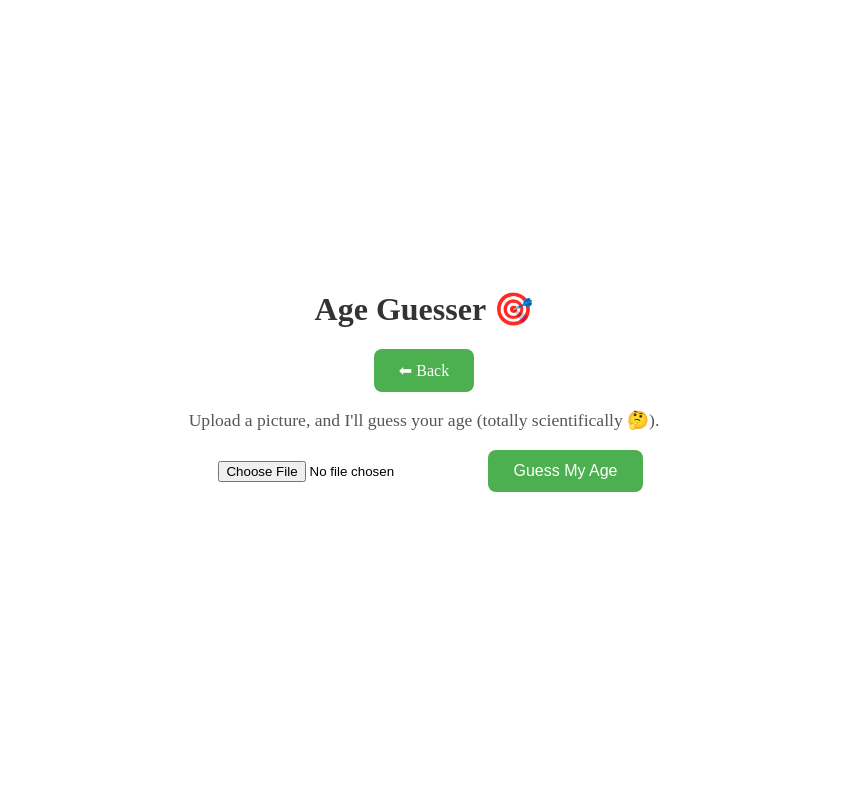
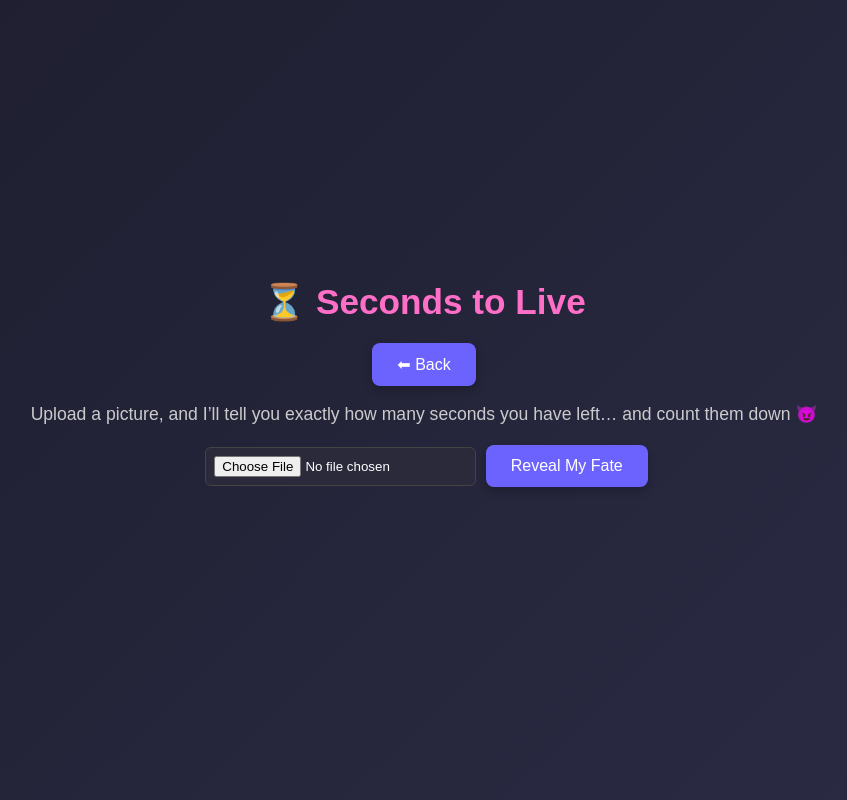
Before and after one commit to ajay-m-arul05/sabo, a Flask app: page /ageguesser in a window 1280 px wide. Shown: the whole page, without its empty margins (216-1063 px from the left). Run offline with Flask 3, Linux system fonts and the light colour scheme; parts of the project's set-up code (start-up, migrations or seed data) failed here and were passed over.

Commit message:
ui unfinished commit

```diff
--- a/app.py
+++ b/app.py
@@ -2,8 +2,10 @@ import os
 import random
 from flask import Flask, render_template, request, jsonify
 from dotenv import load_dotenv
-import openai
 from datetime import datetime, timedelta
+from groq import Groq  # ✅ New import for Groq
+from livereload import Server
+
 
 
 # Load environment variables from .env
@@ -13,8 +15,20 @@ app = Flask(__name__)
 app.config['UPLOAD_FOLDER'] = 'static/uploads'
 os.makedirs(app.config['UPLOAD_FOLDER'], exist_ok=True)
 
-# OpenAI API Key
-openai.api_key = os.getenv("OPENAI_API_KEY")
+# Groq API Key
+groq_client = Groq(api_key=os.getenv("GROQ_API_KEY"))
+
+
+#reload#
+if __name__ == '__main__':
+    from livereload import Server
+
+    server = Server(app.wsgi_app)
+    server.watch('templates/*.html')   # watch HTML changes
+    server.watch('static/css/*.css')   # watch CSS changes
+    server.watch('static/js/*.js')     # watch JS changes
+    server.serve(port=5000, host='127.0.0.1', debug=True)
+
 
 # -----------------
 # Routes for pages
@@ -48,29 +62,25 @@ def wonkycal():
         except ValueError:
             return render_template('wonkycal.html', error="Invalid date/time format!")
 
-        # Calculate next day
-        next_day = current_dt + timedelta(days=1)
-        seconds_remaining = int((next_day - current_dt).total_seconds())
+
+        # Calculate next midnight
+        next_midnight = datetime(current_dt.year, current_dt.month, current_dt.day) + timedelta(days=1)
+        seconds_remaining = int((next_midnight - current_dt).total_seconds())
+
+
 
         return render_template(
             'wonkycal.html',
             current_dt=current_dt.strftime("%Y-%m-%d %H:%M"),
-            next_day=next_day.strftime("%Y-%m-%d %H:%M"),
+            next_midnight=next_midnight.strftime("%Y-%m-%d %H:%M"),
             seconds_remaining=seconds_remaining
         )
     return render_template('wonkycal.html')
 
 
 # -----------------
-# API: Sabogpt chatbot
+# API: Sabogpt chatbot (Groq version)
 # -----------------
-from openai import OpenAI
-from flask import Flask, request, jsonify
-
-
-client = OpenAI()
-
-# Sabogpt
 @app.route('/api/sabogpt', methods=['POST'])
 def sabogpt_api():
     user_message = request.json.get("message", "")
@@ -78,38 +88,46 @@ def sabogpt_api():
         return jsonify({"reply": "Say something first!"})
 
     try:
-        response = client.chat.completions.create(
-            model="gpt-3.5-turbo",
+        response = groq_client.chat.completions.create(
+            model="llama3-70b-8192",  # ✅ Groq free model
             messages=[
                 {
                     "role": "system",
-                    "content": "You are Sabogpt, we are in a hackathon and we need to sabotage each other's projects so give sarcastic roasts and ways to mess up others' projects, keep answers under 100 words."
+                    "content": (
+                        "roast the heck out of the user's project idea, first.,then "
+                       "give a short three line, funny, and absurd reply to the user's project idea, "
+                       "and then give a short three line, funny, and absurd reply to the user's project idea, "
+                       "make it short"
+                       "no need to specify the roasting part, just roast the heck out of the user's project idea, first.,then "
+                    )
                 },
                 {"role": "user", "content": user_message}
-            ]
+            ],
+            temperature=0.9
         )
         return jsonify({"reply": response.choices[0].message.content})
     except Exception as e:
         return jsonify({"reply": f"Error: {str(e)}"})
 
-
-# Life Advices
+# -----------------
+# API: Life Advices (Groq version)
+# -----------------
 @app.route('/api/life-advices', methods=['GET'])
 def life_advices_api():
     try:
-        response = client.chat.completions.create(
-            model="gpt-3.5-turbo",
+        response = groq_client.chat.completions.create(
+            model="llama3-70b-8192",
             messages=[
                 {
                     "role": "system",
-                    "content": "Give one short, funny, or absurd life advice."
+                    "content": "Give one short, funny, and absurd advice based on science."
                 }
-            ]
+            ],
+            temperature=0.8
         )
         return jsonify({"advice": response.choices[0].message.content})
     except Exception as e:
         return jsonify({"advice": f"Error: {str(e)}"})
-
 
 # -----------------
 # API: Age Guesser (random age)
@@ -128,9 +146,13 @@ def guess_age():
     file.save(filepath)
 
     # Random age
-    guessed_age = random.randint(1, 100)
+    guessed_age = random.randint(100, 99999)
 
-    return jsonify({"age": guessed_age, "photo_url": f"/{filepath}"})
+    return jsonify({
+    "you have": f"{guessed_age} seconds to live",
+    "photo_url": f"/{filepath}"
+})
+
 
 # -----------------
 # API: WonkyCal (next date + seconds left)
@@ -138,13 +160,17 @@ def guess_age():
 @app.route('/api/wonkycal', methods=['GET'])
 def wonkycal_api():
     now = datetime.now()
-    next_day = now + timedelta(days=1)
-    seconds_left = int((next_day - now).total_seconds())
+
+    # Calculate next midnight
+    next_midnight = datetime(current_dt.year, current_dt.month, current_dt.day) + timedelta(days=1)
+    seconds_remaining = int((next_midnight - current_dt).total_seconds())
+
+
 
     return jsonify({
         "current_datetime": now.strftime("%Y-%m-%d %H:%M:%S"),
-        "next_datetime": next_day.strftime("%Y-%m-%d %H:%M:%S"),
-        "seconds_left": seconds_left
+        "next_datetime": next_midnight.strftime("%Y-%m-%d %H:%M:%S"),
+        "seconds_left": seconds_remaining
     })
 
 # -----------------
--- a/static/css/styles.css
+++ b/static/css/styles.css
@@ -5,17 +5,23 @@ body {
     align-items: center;
     min-height: 100vh;
     margin: 0;
+    font-family: 'Poppins', sans-serif;
+    background: linear-gradient(135deg, #1e1e2f, #2b2b45);
+    color: #fff;
 }
 
 h1 {
-    color: #333;
+    color: #ff6ec7;
     margin-top: 20px;
+    margin-bottom: 20px;
     text-align: center;
+    font-size: 2.2em;
 }
 
 p {
-    color: #555;
+    color: #ddd;
     font-size: 1.1em;
+    opacity: 0.9;
 }
 
 .button-container {
@@ -28,42 +34,61 @@ p {
 
 .tool-btn, .back-btn, button {
     padding: 12px 25px;
-    background-color: #4CAF50;
+    background-color: #6c63ff;
     color: white;
     text-decoration: none;
     border-radius: 8px;
     border: none;
     font-size: 16px;
     cursor: pointer;
+    transition: all 0.3s ease;
+    box-shadow: 0px 4px 10px rgba(0,0,0,0.2);
 }
 
 .tool-btn:hover, .back-btn:hover, button:hover {
-    background-color: #45a049;
+    background-color: #5848d9;
+    transform: translateY(-2px);
 }
 
 .chat-container {
     max-width: 500px;
     margin: 30px auto;
-    background: white;
+    background: rgba(255, 255, 255, 0.05);
     padding: 15px;
-    border-radius: 8px;
-    box-shadow: 0 0 5px rgba(0,0,0,0.1);
+    border-radius: 10px;
+    box-shadow: 0px 4px 15px rgba(0,0,0,0.3);
 }
 
 #chat-box {
     height: 300px;
     overflow-y: auto;
-    border: 1px solid #ddd;
+    border: none;
     padding: 10px;
     margin-bottom: 10px;
-    background: #fafafa;
+    background: rgba(255, 255, 255, 0.07);
+    border-radius: 8px;
+    color: #fff;
 }
 
 input[type="text"], input[type="file"] {
     padding: 8px;
     margin: 5px;
+    border-radius: 6px;
+    border: 1px solid #444;
+    background: #2a2a3b;
+    color: white;
 }
 
 img {
-    border-radius: 5px;
+    border-radius: 8px;
+    box-shadow: 0px 4px 15px rgba(0,0,0,0.4);
 }
+
+/* Smooth fade-in animation */
+@keyframes fadeIn {
+    from { opacity: 0; transform: translateY(10px); }
+    to { opacity: 1; transform: translateY(0); }
+}
+body, h1, p, .tool-btn, .back-btn, button, .chat-container, #chat-box {
+    animation: fadeIn 0.9s ease-out;
+}
--- a/templates/ageguesser.html
+++ b/templates/ageguesser.html
@@ -1,20 +1,20 @@
 <!DOCTYPE html>
 <html>
 <head>
-    <title>Age Guesser</title>
+    <title>Seconds to Live ⏳</title>
     <link rel="stylesheet" href="{{ url_for('static', filename='css/styles.css') }}">
 </head>
 <body>
-    <h1>Age Guesser 🎯</h1>
+    <h1>⏳ Seconds to Live</h1>
     <a href="/" class="back-btn">⬅ Back</a>
-    <p>Upload a picture, and I'll guess your age (totally scientifically 🤔).</p>
+    <p>Upload a picture, and I’ll tell you exactly how many seconds you have left… and count them down 😈</p>
 
     <form id="age-form" enctype="multipart/form-data">
         <input type="file" name="photo" accept="image/*" required>
-        <button type="submit">Guess My Age</button>
+        <button type="submit">Reveal My Fate</button>
     </form>
 
-    <p id="result"></p>
+    <p id="result" style="font-size: 1.5em; font-weight: bold;"></p>
     <img id="preview" style="max-width:200px; margin-top:10px; display:none;">
 
     <script>
@@ -33,7 +33,22 @@
                 return;
             }
 
-            document.getElementById("result").innerText = `I think you're ${data.age} years old!`;
+            // Extract seconds from "you have" message (e.g. "5 seconds to live")
+            let seconds = parseInt(data["you have"].split(" ")[0], 10);
+
+            // Start countdown
+            let resultEl = document.getElementById("result");
+            let countdown = setInterval(() => {
+                if (seconds > 0) {
+                    resultEl.innerText = `${seconds} seconds to live`;
+                    seconds--;
+                } else {
+                    resultEl.innerText = "💀 Time's up!";
+                    clearInterval(countdown);
+                }
+            }, 1000);
+
+            // Show uploaded image
             let img = document.getElementById("preview");
             img.src = data.photo_url;
             img.style.display = "block";
--- a/templates/index.html
+++ b/templates/index.html
@@ -4,8 +4,10 @@
     <title>Useless Toolkit</title>
     <link rel="stylesheet" href="{{ url_for('static', filename='css/styles.css') }}">
 </head>
+<script src="http://localhost:35729/livereload.js"></script>
+
 <body>
-    <h1>🛠 KAOSKIT 🛠</h1>
+    <h1>🛠 KAEOSKIT 🛠</h1>
     <p>Select your tool of chaos:</p>
     <div class="button-container">
         <a href="/sabogpt" class="tool-btn">Sabogpt</a>
--- a/templates/lifeadvices.html
+++ b/templates/lifeadvices.html
@@ -4,6 +4,8 @@
     <title>Life Advices</title>
     <link rel="stylesheet" href="{{ url_for('static', filename='css/styles.css') }}">
 </head>
+<script src="http://localhost:35729/livereload.js"></script>
+
 <body>
     <h1>Life Advices 🌱</h1>
     <a href="/" class="back-btn">⬅ Back</a>
--- a/templates/sabogpt.html
+++ b/templates/sabogpt.html
@@ -4,6 +4,8 @@
     <title>Sabogpt</title>
     <link rel="stylesheet" href="{{ url_for('static', filename='css/styles.css') }}">
 </head>
+<script src="http://localhost:35729/livereload.js"></script>
+
 <body>
     <h1>Sabogpt 🤖</h1>
     <a href="/" class="back-btn">⬅ Back</a>
```
Also changed, not shown: templates/wonkycal.html (+24 -8 lines), static/uploads/Luxury Elegant Jhumkas For Festivals.jpg (added), static/uploads/WhatsApp Image 2025-08-09 at 00.52.13_57ac869e.jpg (added), static/uploads/primage.jpg (added), 1 other file.
